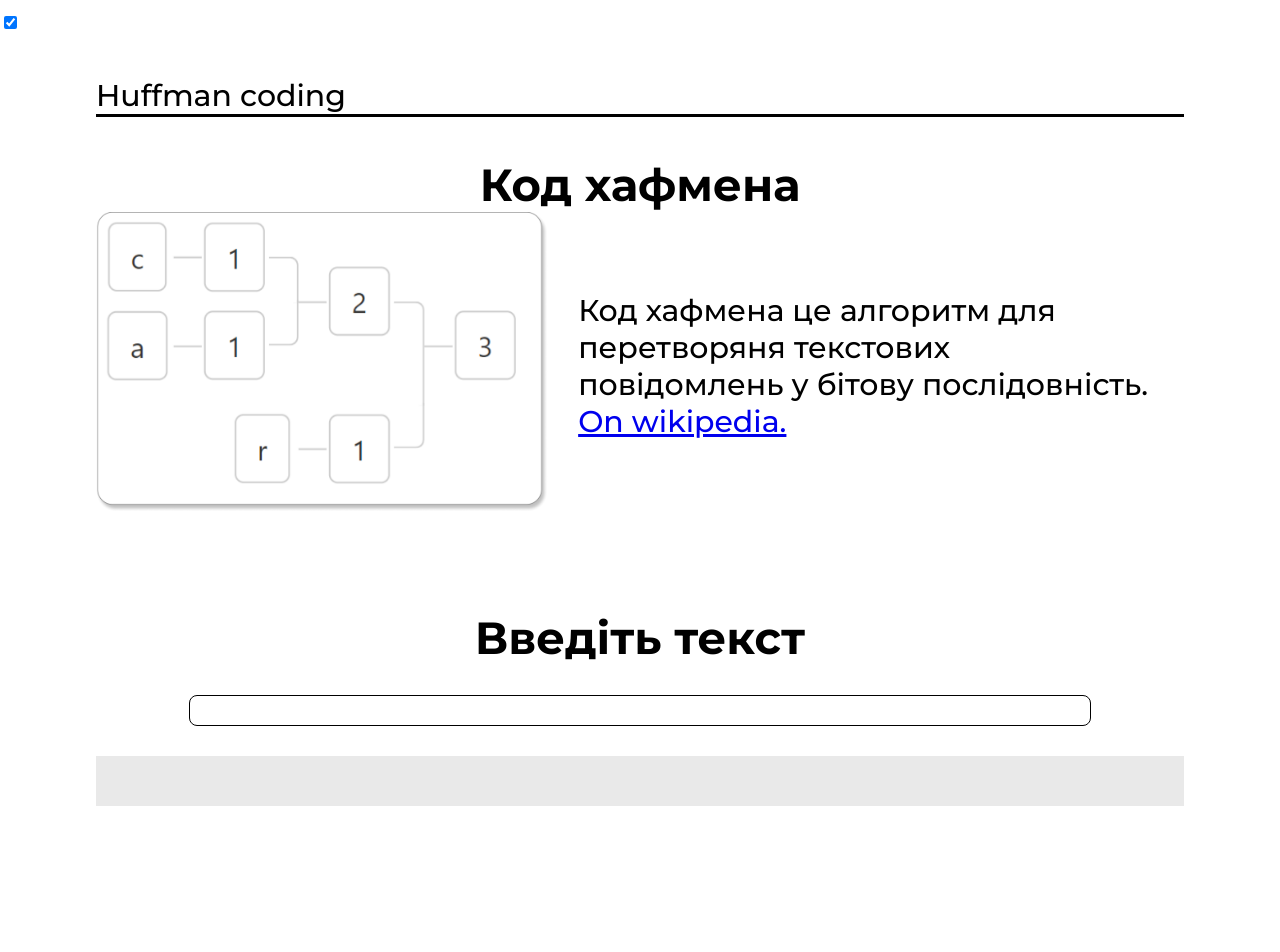
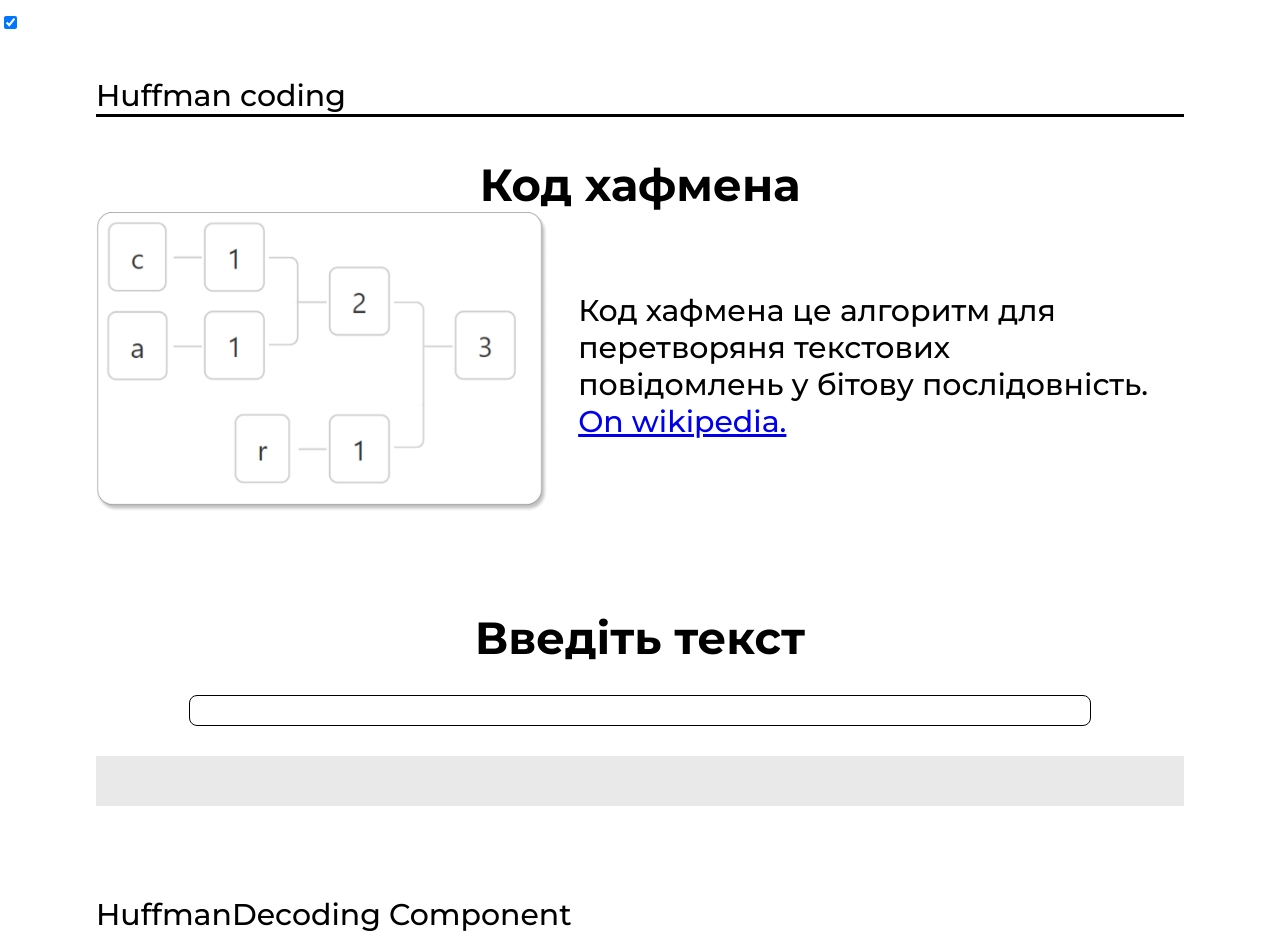
Before and after one commit to GTFTT/HuffmanCoding, a React (Create React App) app: page / in a window 1280 px wide. Shown: the top 952 px of the page. Built offline with nearby package versions, Linux system fonts and the light colour scheme.

Commit message:
Initialized new component for HuffmanDecoding

```diff
--- a/src/App.js
+++ b/src/App.js
@@ -1,7 +1,7 @@
 //vedor
-import React, { Component, useState } from 'react';
+import React, { useState } from 'react';
 
-import { AboutHuffman, HuffmanCoding, Test } from 'components';
+import { AboutHuffman, HuffmanCoding, HuffmanDecoding } from 'components';
 import { Header, Footer } from 'common';
 import messages from './messages.js';
 import {IntlProvider} from 'react-intl';
@@ -9,35 +9,64 @@ import {IntlProvider} from 'react-intl';
 
 import './App.css';
 
-export default class App extends Component {
-    constructor(props) {
-        super(props);
+export default function App() {
+    const [lang, setLang] = useState('uk');
+    const [generatedCodes, setGeneratedCodes] = useState(new Map());
 
-        this.state= {
-            lang: "uk",
-        }
-    }
-
-    render() {
     return (
         <div>
-                <IntlProvider messages={this.state.lang==="uk"? messages.uk: messages.en} locale={this.state.lang} defaultLocale="uk">
+            <IntlProvider messages={lang==="uk"? messages.uk: messages.en} locale={lang} defaultLocale="uk">
                 <div>
                     <input
                         defaultChecked={true}
                         type="checkbox"
-                            onChange={e => this.setState({lang: e.target.checked? "uk": "en"})}
+                        onChange={e => setLang( e.target.checked? "uk": "en")}
                     />
                 </div>
                 <Header />
                 <div className={ "contentCont" }>
-                        {/* <Test /> */}
                     <AboutHuffman />
-                        <HuffmanCoding codesGenerated={console.log}/>
+                    {/* <HuffmanCoding codesGenerated={val => console.log(val)}/> */} {/*In this case event loop isn.t caused as there isn't setState or something*/}
+                    <HuffmanCoding codesGenerated={ setGeneratedCodes }/> {/* Important!!! Do not pass arrow function here, it will cause infinite rendering */}
+                    <HuffmanDecoding generatedCodes={ generatedCodes }/>
                 </div>
                 <Footer />
             </IntlProvider>
         </div>
     );
 }
-}
+
+// export default class App extends Component {
+//     constructor(props) {
+//         super(props);
+
+//         this.state= {
+//             lang: "uk",
+//             generatedCodes: new Map(),
+//         }
+//     }
+
+//     render() {
+//         return (
+//             <div>
+//                 <IntlProvider messages={this.state.lang==="uk"? messages.uk: messages.en} locale={this.state.lang} defaultLocale="uk">
+//                     <div>
+//                         <input
+//                             defaultChecked={true}
+//                             type="checkbox"
+//                             onChange={e => this.setState({lang: e.target.checked? "uk": "en"})}
+//                         />
+//                     </div>
+//                     <Header />
+//                     <div className={ "contentCont" }>
+//                         <AboutHuffman />
+//                         {/* <HuffmanCoding codesGenerated={val => console.log(val)}/> */}
+//                         {/* <HuffmanCoding codesGenerated={val => !_.isEqual(this.state.generatedC0des, val) && this.setState({generatedCodes: val})}/> */}
+//                         {/* <HuffmanDecoding generatedCodes={this.state.generatedCodes}/> */}
+//                     </div>
+//                     <Footer />
+//                 </IntlProvider>
+//             </div>
+//         );
+//     }
+// }
--- a/src/components/HuffmanCoding/index.js
+++ b/src/components/HuffmanCoding/index.js
@@ -111,7 +111,7 @@ export default (props) => {
             if(generationNode.character) {
                 //We finished
                 charsMap.set(generationNode.character, prevCode)
-                console.log(generationNode.character, " - ", prevCode);
+                // console.log(generationNode.character, " - ", prevCode);
             } else {
                 recursiveCodeBuilder(prevCode + generationNode.a.binCode, generationNode.a);
                 recursiveCodeBuilder(prevCode + generationNode.b.binCode, generationNode.b);
--- /dev/null
+++ b/src/components/HuffmanDecoding/index.js
@@ -0,0 +1,14 @@
+import React from 'react';
+import Styles from './styles.module.css';
+
+const HuffmanDecoding = (props) => {
+  console.log(props);
+
+  return (
+    <div className={Styles.HuffmanDecoding}>
+      HuffmanDecoding Component
+    </div>
+  )
+};
+
+export default HuffmanDecoding;
--- /dev/null
+++ b/src/components/HuffmanDecoding/styles.module.css
@@ -0,0 +1 @@
+.HuffmanDecoding {}
--- a/src/components/Test/Test.module.css
+++ /dev/null
@@ -1 +0,0 @@
-.Test {}
--- a/src/components/Test/index.js
+++ /dev/null
@@ -1,35 +0,0 @@
-import React, {useState} from 'react';
-import PropTypes from 'prop-types';
-import styles from './Test.module.css';
-import {IntlProvider, FormattedMessage, FormattedNumber} from 'react-intl';
-
-// Translated messages in French with matching IDs to what you declared
-const messagesInFrench = {
-  myMessage: "Aujourd'hui, c'est le {ts, date, ::yyyyMMdd}",
-}
-
-const messagesInEnglish = {
-  myMessage: "Hello english",
-}
-
-const Test = () => {
-  const [lang, setLang] = useState("french");
-  return (
-    <IntlProvider messages={lang==="french"? messagesInFrench: messagesInEnglish} locale={lang} defaultLocale="fr">
-      <input defaultChecked={true} type="checkbox" onChange={e => setLang(e.target.checked? "french": "english")}/>
-      <p>
-        <FormattedMessage
-          id="myMessage"
-        />
-        <br />
-        <FormattedNumber value={19} style="currency" currency="EUR" />
-      </p>
-    </IntlProvider>
-  )
-};
-
-Test.propTypes = {};
-
-Test.defaultProps = {};
-
-export default Test;
--- a/src/components/index.js
+++ b/src/components/index.js
@@ -1,3 +1,3 @@
 export {default as HuffmanCoding} from './HuffmanCoding';
 export {default as AboutHuffman} from './AboutHuffman';
-export {default as Test} from './Test';
+export {default as HuffmanDecoding} from './HuffmanDecoding';
```
Lines whose indentation alone changed are shown as unchanged.
